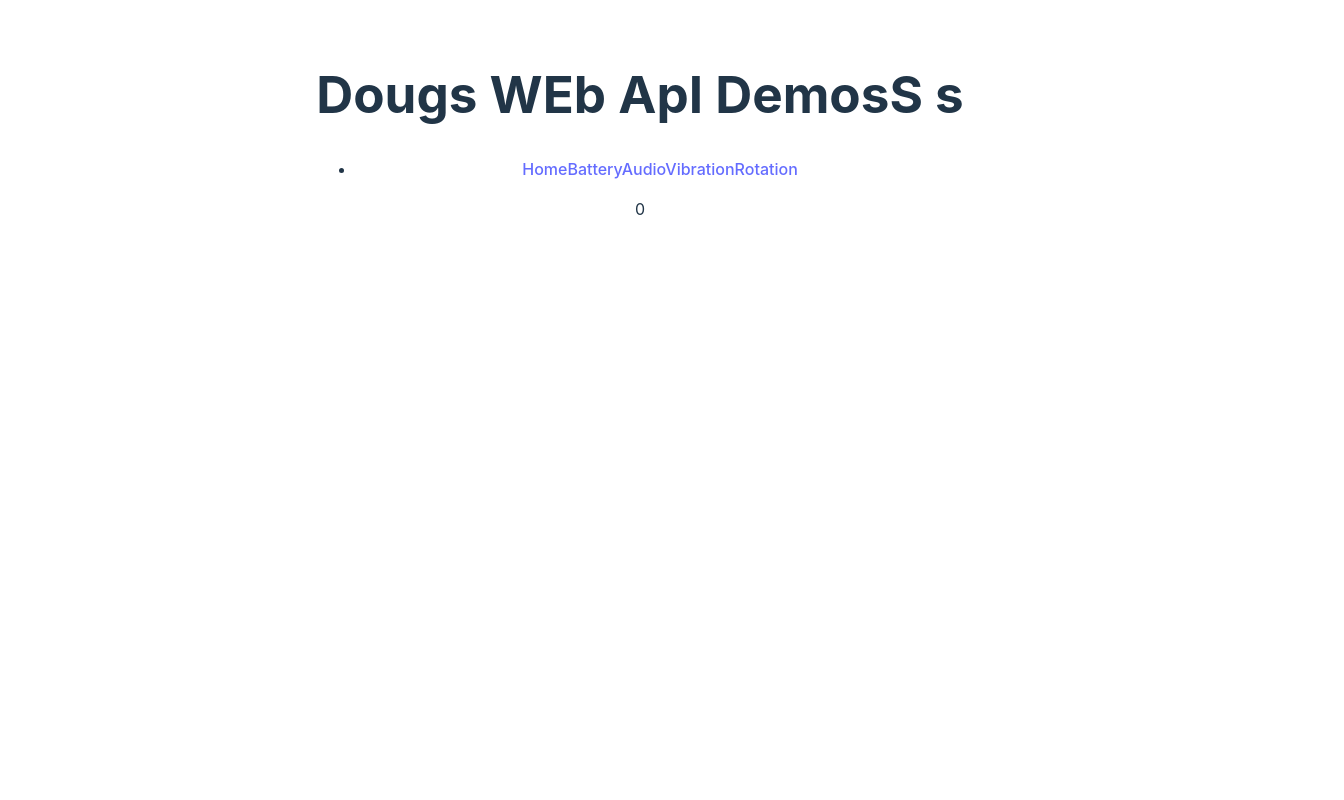
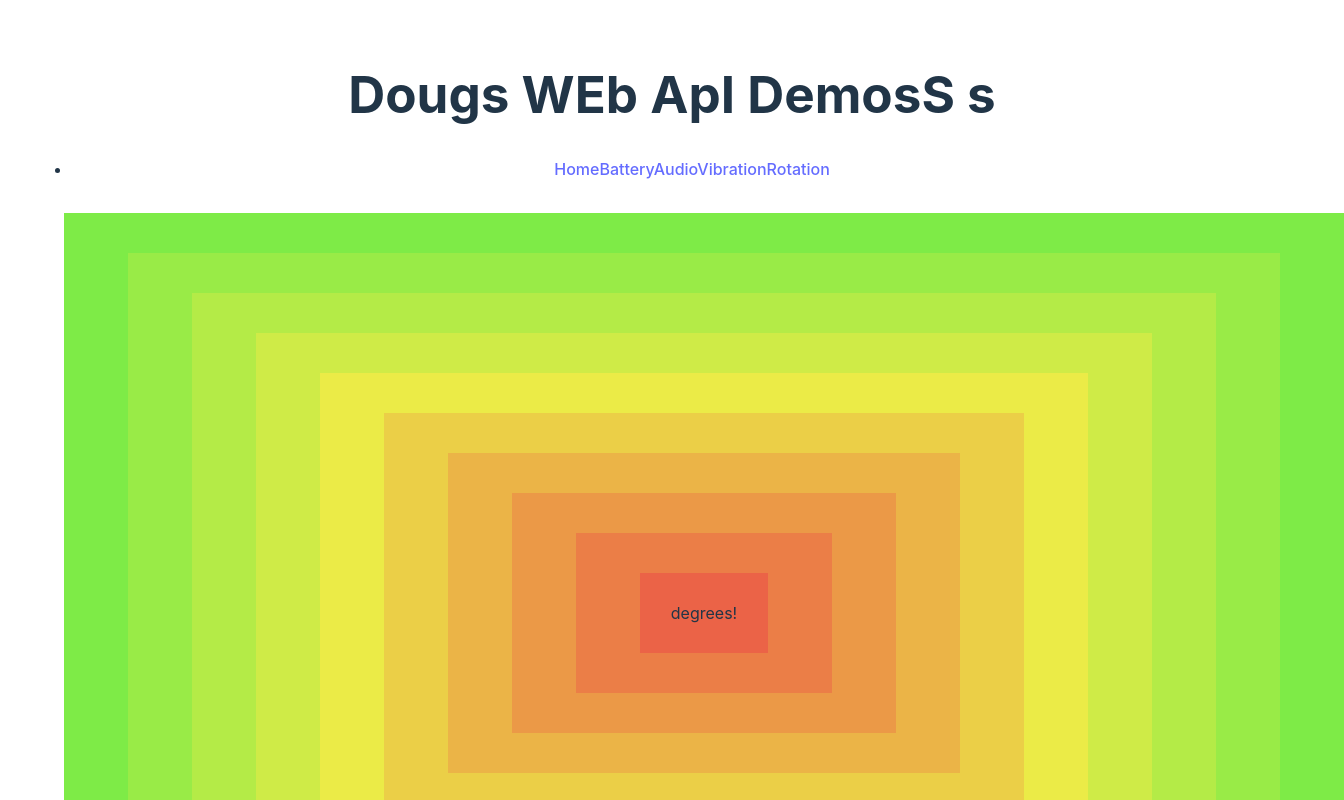
Before and after one commit to douglashellowell/web-api-demos, a React (Vite) app: page /rotation in a window 1280 px wide. Shown: the top 800 px of the page, 1344 px wide, since content can reach past the window. Built offline with nearby package versions, Linux system fonts and the light colour scheme.

Commit message:
disco mode

```diff
--- a/src/App.css
+++ b/src/App.css
@@ -45,3 +45,11 @@
   display: flex;
   flex-direction: column;
 }
+
+.spooky-square{
+  display: flex;
+  flex-direction: row;
+  justify-content: space-around;
+  align-items: center;
+  margin: 2em;
+}
--- a/src/demos/Rotation.jsx
+++ b/src/demos/Rotation.jsx
@@ -1,7 +1,30 @@
 import { useEffect, useState } from 'react';
+
+const SpookySquare = ({ num: largeness, rotation }) => {
+  return largeness === 0 ? (
+    <p>{rotation} degrees!</p>
+  ) : (
+    <div
+      style={{
+        height: `${largeness}vh`,
+        width: `${largeness}vw`,
+        background: `hsl(${largeness}deg 80% 60%)`,
+        transform: `rotate(${rotation}deg)`,
+        transition: `transform ${largeness / 100}s ease-in-out`,
+      }}
+      className="spooky-square"
+    >
+      <SpookySquare num={largeness - 10} />
+    </div>
+  );
+};
 
 const Rotation = () => {
   const [rotation, setRotation] = useState(screen.orientation.angle);
+
+  console.log(rotation);
+
+  const largenessPercent = 100;
 
   useEffect(() => {
     const rotationUpdater = setTimeout(() => {
@@ -13,7 +36,7 @@ const Rotation = () => {
     };
   }, []);
 
-  return <div style={{ transform: `rotate:${rotation}deg` }}>{rotation}</div>;
+  return <SpookySquare num={largenessPercent} />;
 };
 
 export default Rotation;
```
Also changed, not shown: 1 other file (tests, documents, lock files or other folders).
